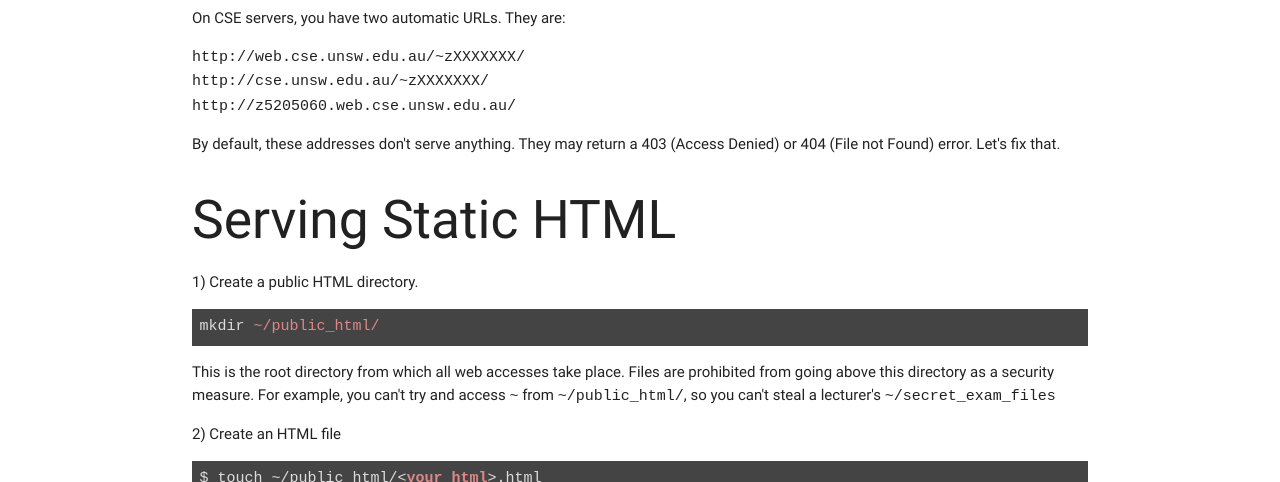
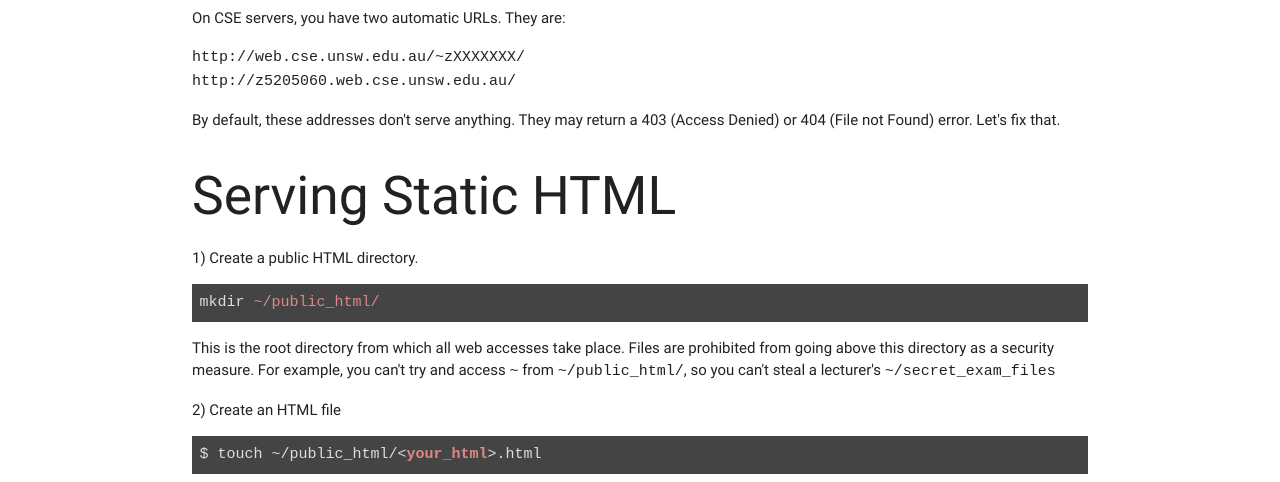
Before and after one commit to tfpk/site, a plain HTML site: page docs/blogs/cse_site.html in a window 1280 px wide. Shown: the part 618-1100 px from the top of the page. Drawn offline with Linux system fonts and the light colour scheme.

Commit message:
fix(cse_site): change details

```diff
--- a/docs/blogs/cse_site.html
+++ b/docs/blogs/cse_site.html
@@ -43,7 +43,6 @@ Users should check the UNSW CSE responsible use policies. In short, don't be evi
 <p>On CSE servers, you have two automatic URLs. They are:</p>
 <ul>
 <li><code>http://web.cse.unsw.edu.au/~zXXXXXXX/</code></li>
-<li><code>http://cse.unsw.edu.au/~zXXXXXXX/</code></li>
 <li><code>http://z5205060.web.cse.unsw.edu.au/</code></li>
 </ul>
 <p>By default, these addresses don't serve anything. They may return a 403 (Access Denied) or 404 (File not Found) error. Let's fix that.</p>
@@ -98,7 +97,7 @@ This allows you to write a program that prints out a HTTP response, and thus cre
     - example.js
     - example.png
   - templates/
-   - main.html
+    - main.html
   - &lt;yourapp&gt;.cgi
 </code></pre>
 <h4><code>static</code></h4>
```
Also changed, not shown: 1 other file.
